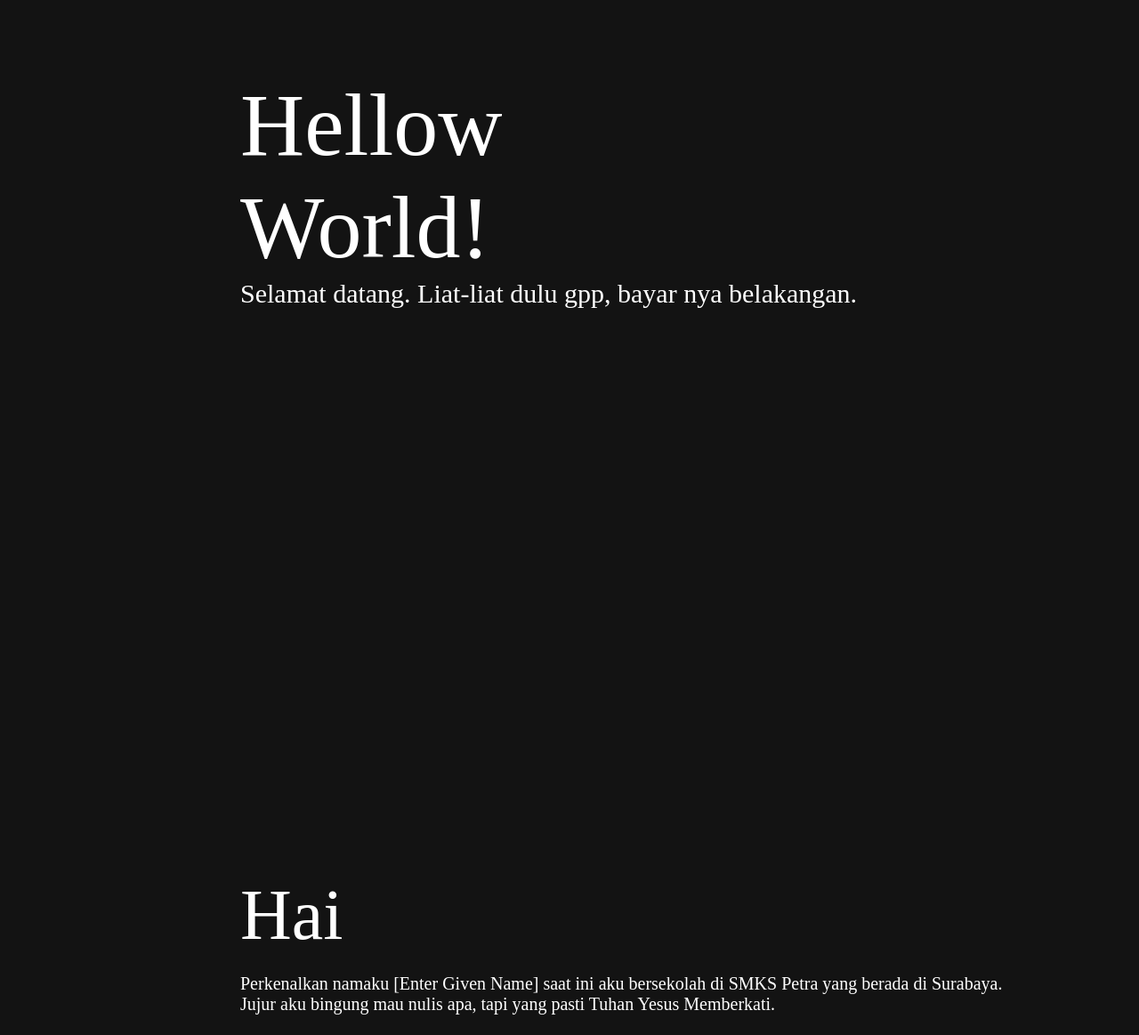
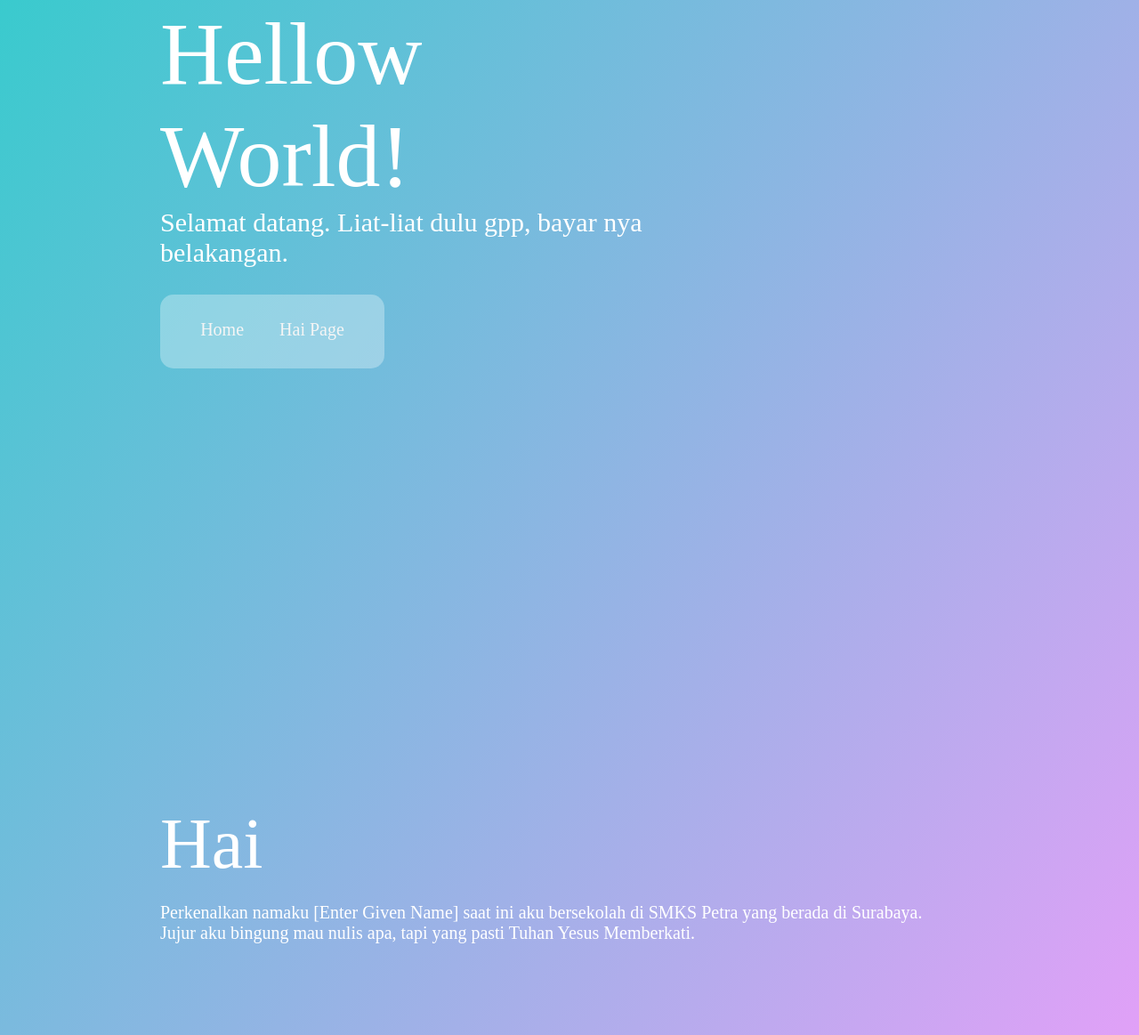
Before and after one commit to givenjulian/rpl-html, a plain HTML site: page index.html in a window 1280 px wide. Shown: the part 117-1280 px from the top of the page at 89% size. Drawn offline with Linux system fonts and the light colour scheme.

Commit message:
navbar and page 2 - 1

```diff
--- a/index.html
+++ b/index.html
@@ -12,28 +12,25 @@
 <header class="grid-awal">
     <text class="text-judul">Hellow <br /> World!</text>
     <text class="text-bawahjudul">Selamat datang. Liat-liat dulu gpp, bayar nya belakangan.</text>
-
-    <!-- <div class="flex-container-button">
+    <div class="container-navbar">
         <ul class="ul-navbar">
             <li class="li-navbar">
-                <a>About me</a>
-                <a>Testing</a>
-
-
+                <a href="#" class="a-navbar">Home</a>
             </li>
-
+            <li class="li-navbar">
+                <a href="#hai" class="a-navbar">Hai Page</a>
+            </li>
         </ul>
-
     </div>
-
-    <text class="text-bawah">scroll ke bawah</text> -->
-
 </header>
 
+<div>
+
+</div>
 
 </div>
 <div class="div2">
-   <header class="grid2">
+   <header id="hai" class="grid3">
     <text class="text-judul2">Hai</text>
     <p>Perkenalkan namaku [Enter Given Name] saat ini aku bersekolah di SMKS Petra yang berada di Surabaya.<br />
         Jujur aku bingung mau nulis apa, tapi yang pasti Tuhan Yesus Memberkati.
--- a/style.css
+++ b/style.css
@@ -2,7 +2,8 @@ body {
   font-family: "Baskervville_SC variant0", Tofu;
   margin: 0;
   padding: 0;
-  background-color: #131313;
+  background: linear-gradient(to bottom right, #33cccc 0%, #ff99ff 100%);
+
 }
 
 .div {
@@ -23,42 +24,64 @@ header {
   display: grid;
   background-color: transparant;
   color: white;
-  margin-top: 200px;
-  margin-left: 270px;
+  margin-top: 120px;
+  margin-left: 180px;
+  margin-right: 500px;
 }
 
 .text-judul {
   font-size: 100px;
   }
 
-  .text-bawahjudul {
+.text-bawahjudul {
   font-size: 30px;
   color: white;
+  padding-bottom: 5%;
   }
 
-.flex-container-button {
-  display: flex;
-  width: 100px;
-  height: 70px;
+  .container-navbar{
+    background-color: rgba(255, 255, 255, 0.311);
+    margin-right: 58%;
+    border-radius: 15px;
 }
 
-.ul-navbar {
-  display: flex;
+.ul-navbar{
+    height: 70%;
+    padding: 0%;
+    align-items: center;
+    display: flex;
+    justify-content: center;
+    align-items: center;
 
 }
 
 .li-navbar {
-  color: whitesmoke;
-  border-radius: 10%;
-  padding: 10px;
+    color: white;
+    border-radius: 10px;
+    padding: 20px;
+    list-style-type: none;
+    font-size: 20px;
 
 }
 
-.grid2 {
+.li-navbar:hover {
+    background-color: gray;
+    transition: .3s ease-in-out;
+    transition-delay: .1s;
+
+}
+
+.a-navbar{
+    color: whitesmoke;
+    text-decoration: none;
+
+}
+
+.grid3 {
   display: grid;
   background-color: transparant;
   margin-top: 100px;
-  margin-left: 270px;
+  margin-left: 180px;
 }
 .text-judul2 {
   font-size: 80px;
```
